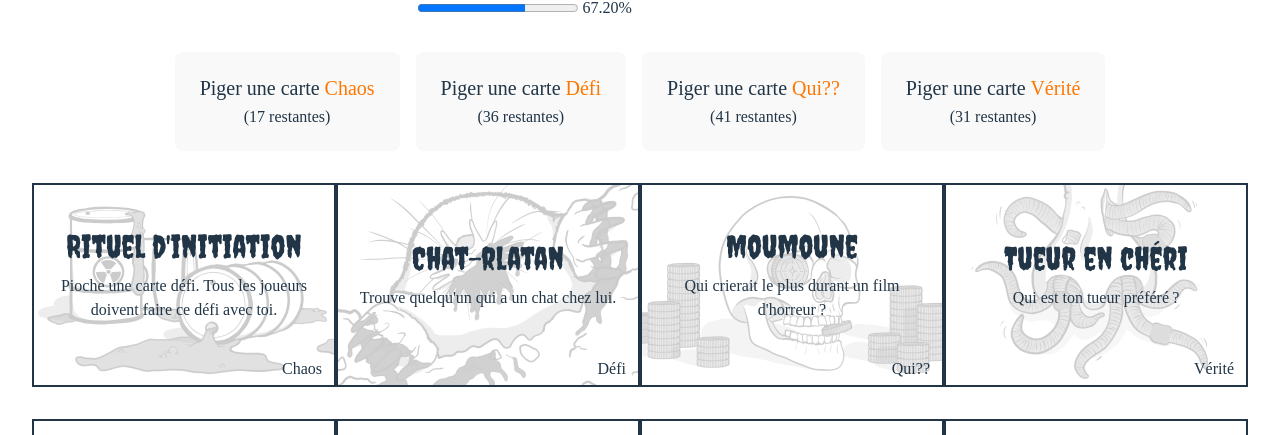
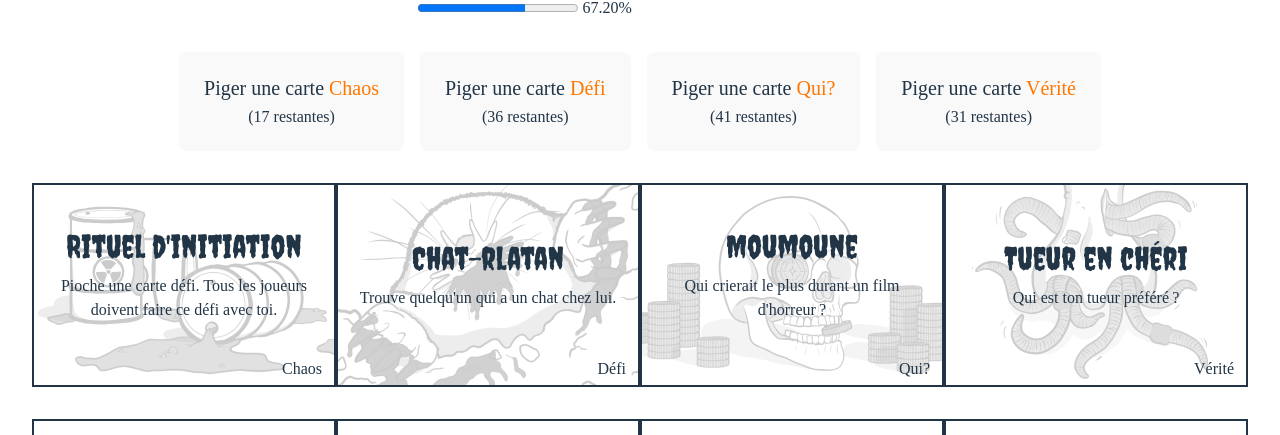
Before and after one commit to beaudry/HalloweenCarteur, a Preact app: page / in a window 1280 px wide. Shown: the part 212-647 px from the top of the page. Built offline with nearby package versions, Linux system fonts and the light colour scheme; a web font is replaced by a local one.

Commit message:
Ôter un point d'interrogation

```diff
--- a/src/modeles/Categorie.ts
+++ b/src/modeles/Categorie.ts
@@ -1,7 +1,7 @@
 enum Categorie {
     chaos = "Chaos",
     defi = "Défi",
-    qui = "Qui??",
+    qui = "Qui?",
     verite = "Vérité",
 };
 
```
